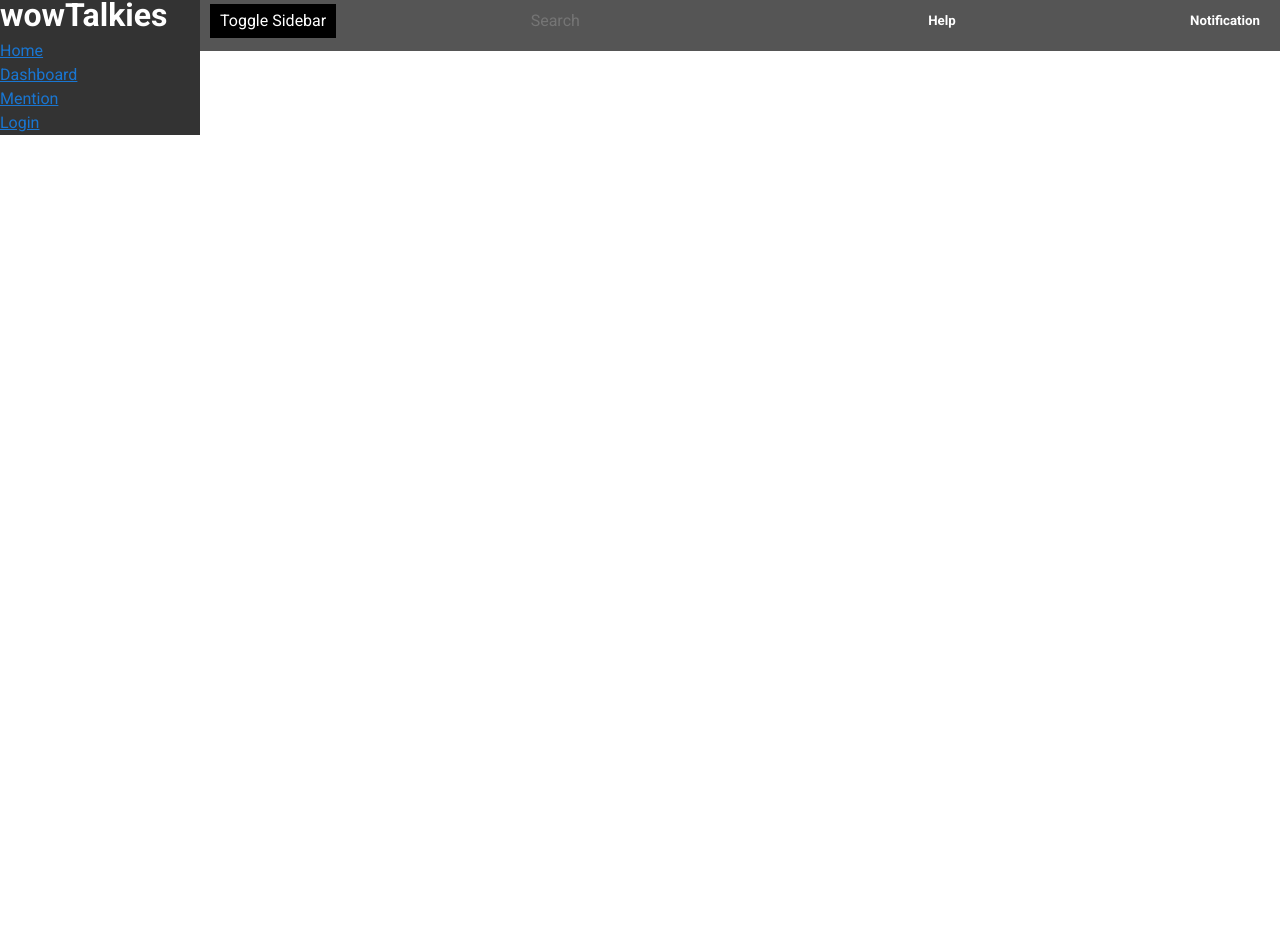
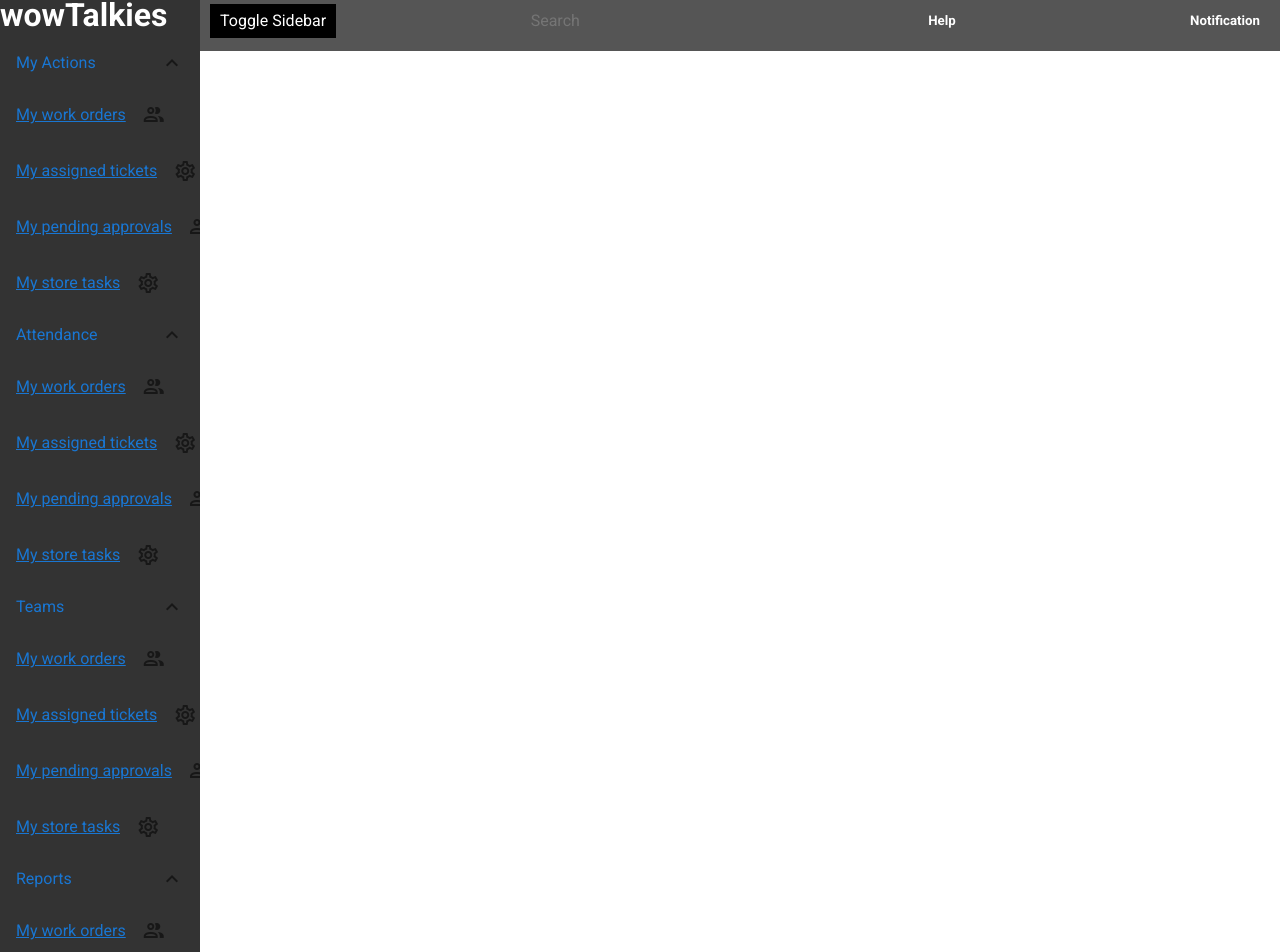
Before and after one commit to sivasethusaravanans/vue, a Vue app: page / in a window 1280 px wide. Shown: the part 9-961 px from the top of the page. Before the commit the page ends 800 px from the top, so only its background shows below. Built offline with nearby package versions, Linux system fonts and the light colour scheme.

Commit message:
3rd commit

```diff
--- a/src/components/sidebar.vue
+++ b/src/components/sidebar.vue
@@ -8,13 +8,84 @@
       <div>
         <h1>wowTalkies</h1>
       </div>
-        <div >
-        <router-link class="router-style" to="/home">Home</router-link>
-        <div > <router-link class="router-style" to="/about">Dashboard</router-link>  </div>
-            <div > <router-link class="router-style" to="/bout">Mention</router-link>  </div>
-                <div >   <router-link class="router-style" to="/bout">Login</router-link>  </div>
       <div>
+        <div>
+          <div>
+            <v-list-group :value="true">
+              <template v-slot:activator>
+                <v-list-item-title>My Actions</v-list-item-title>
+              </template>
 
+              <v-list-item v-for="([title, icon, route], i) in MyActions" :key="i" link>
+                <router-link :to="route">
+                  <v-list-item-title v-text="title"></v-list-item-title>
+                </router-link>
+                <v-list-item-icon>
+                  <v-icon v-text="icon"></v-icon>
+                </v-list-item-icon>
+              </v-list-item>
+            </v-list-group>
+
+            <v-list-group :value="true">
+              <template v-slot:activator>
+                <v-list-item-title>Attendance</v-list-item-title>
+              </template>
+
+              <v-list-item v-for="([title, icon, route], i) in MyActions" :key="i" link>
+                <router-link :to="route">
+                  <v-list-item-title v-text="title"></v-list-item-title>
+                </router-link>
+                <v-list-item-icon>
+                  <v-icon v-text="icon"></v-icon>
+                </v-list-item-icon>
+              </v-list-item>
+            </v-list-group>
+
+            <v-list-group :value="true">
+              <template v-slot:activator>
+                <v-list-item-title>Teams</v-list-item-title>
+              </template>
+
+              <v-list-item v-for="([title, icon, route], i) in MyActions" :key="i" link>
+                <router-link :to="route">
+                  <v-list-item-title v-text="title"></v-list-item-title>
+                </router-link>
+                <v-list-item-icon>
+                  <v-icon v-text="icon"></v-icon>
+                </v-list-item-icon>
+              </v-list-item>
+            </v-list-group>
+
+            <v-list-group :value="true">
+              <template v-slot:activator>
+                <v-list-item-title>Reports</v-list-item-title>
+              </template>
+
+              <v-list-item v-for="([title, icon, route], i) in MyActions" :key="i" link>
+                <router-link :to="route">
+                  <v-list-item-title v-text="title"></v-list-item-title>
+                </router-link>
+                <v-list-item-icon>
+                  <v-icon v-text="icon"></v-icon>
+                </v-list-item-icon>
+              </v-list-item>
+            </v-list-group>
+
+            <v-list-group :value="true">
+              <template v-slot:activator>
+                <v-list-item-title>My Actions</v-list-item-title>
+              </template>
+
+              <v-list-item v-for="([title, icon, route], i) in MyActions" :key="i" link>
+                <router-link :to="route">
+                  <v-list-item-title v-text="title"></v-list-item-title>
+                </router-link>
+                <v-list-item-icon>
+                  <v-icon v-text="icon"></v-icon>
+                </v-list-item-icon>
+              </v-list-item>
+            </v-list-group>
+          </div>
         </div>
       </div>
     </div>
@@ -31,9 +102,6 @@
         <div><h5>Help</h5></div>
 
         <div><h5>Notification</h5></div>
-
-
-
       </div>
 
       <!-- Page content -->
@@ -44,94 +112,93 @@
 
 <script>
 export default {
-    name: 'YourComponent',
+  name: "YourComponent",
 
   data: () => ({
-
+    open: false,
     isSidebarClosed: false,
 
     MyActions: [
-        ['  My work orders', 'mdi-account-multiple-outline'],
-        ['  My assigned tickets', 'mdi-cog-outline'],
-        ['  My pending approvals', 'mdi-account-multiple-outline'],
-        ['  My store tasks', 'mdi-cog-outline'],
+      ["  My work orders", "mdi-account-multiple-outline", "/home"],
+      ["  My assigned tickets", "mdi-cog-outline", "/home"],
+      ["  My pending approvals", "mdi-account-multiple-outline", "/home"],
+      ["  My store tasks", "mdi-cog-outline", "/home"],
     ],
     Reports2: [
-        ['My Reports', 'mdi-account-multiple-outline'],
-        ['My Store Stocks', 'mdi-cog-outline'],
+      ["My Reports", "mdi-account-multiple-outline"],
+      ["My Store Stocks", "mdi-cog-outline"],
     ],
     BusinessSetup: [
-        ['Zone', 'mdi-account-multiple-outline'],
-        ['Site', 'mdi-cog-outline'],
-        ['Asset Categories', 'mdi-account-multiple-outline'],
-        ['LOcation', 'mdi-cog-outline'],
-        ['Equipment', 'mdi-account-multiple-outline'],
-        ['IOT Rules Settings', 'mdi-cog-outline'],
-        ['Services', 'mdi-cog-outline'],
+      ["Zone", "mdi-account-multiple-outline"],
+      ["Site", "mdi-cog-outline"],
+      ["Asset Categories", "mdi-account-multiple-outline"],
+      ["LOcation", "mdi-cog-outline"],
+      ["Equipment", "mdi-account-multiple-outline"],
+      ["IOT Rules Settings", "mdi-cog-outline"],
+      ["Services", "mdi-cog-outline"],
     ],
     MaintenenceSetup: [
-        ['Tasks', 'mdi-account-multiple-outline'],
-        ['Tasks lists', 'mdi-cog-outline'],
-        ['Checks', 'mdi-account-multiple-outline'],
-        ['Check Lists', 'mdi-cog-outline'],
-        ['Work Order Template', 'mdi-account-multiple-outline'],
-        ['Work Order Scheduler', 'mdi-cog-outline']
+      ["Tasks", "mdi-account-multiple-outline"],
+      ["Tasks lists", "mdi-cog-outline"],
+      ["Checks", "mdi-account-multiple-outline"],
+      ["Check Lists", "mdi-cog-outline"],
+      ["Work Order Template", "mdi-account-multiple-outline"],
+      ["Work Order Scheduler", "mdi-cog-outline"],
     ],
     People: [
-        ['Organisation Unit', 'mdi-account-multiple-outline'],
-        ['Designation', 'mdi-cog-outline'],
-        ['Employee', 'mdi-account-multiple-outline'],
-        ['User Roles', 'mdi-cog-outline'],
-        ['Shifts', 'mdi-account-multiple-outline'],
-        ['Rostering', 'mdi-cog-outline'] ,
-        ['Teams', 'mdi-cog-outline']
+      ["Organisation Unit", "mdi-account-multiple-outline"],
+      ["Designation", "mdi-cog-outline"],
+      ["Employee", "mdi-account-multiple-outline"],
+      ["User Roles", "mdi-cog-outline"],
+      ["Shifts", "mdi-account-multiple-outline"],
+      ["Rostering", "mdi-cog-outline"],
+      ["Teams", "mdi-cog-outline"],
     ],
     Inventory: [
-        ['UDM and Store Settings', 'mdi-account-multiple-outline'],
-        ['Items', 'mdi-cog-outline'],
-        ['Suppliers', 'mdi-account-multiple-outline'],
+      ["UDM and Store Settings", "mdi-account-multiple-outline"],
+      ["Items", "mdi-cog-outline"],
+      ["Suppliers", "mdi-account-multiple-outline"],
     ],
     Tickets: [
-        ['Ticket Categories', 'mdi-account-multiple-outline'],
-        ['Category Helpdesk', 'mdi-cog-outline'],
+      ["Ticket Categories", "mdi-account-multiple-outline"],
+      ["Category Helpdesk", "mdi-cog-outline"],
     ],
     Reports: [
-        ['Asset', 'mdi-account-multiple-outline'],
-        ['Maintenence', 'mdi-cog-outline'],
-        ['Ticket', 'mdi-account-multiple-outline'],
-        ['Inventory', 'mdi-cog-outline'],
-        ['People', 'mdi-account-multiple-outline'],
-        ['PPM Planner', 'mdi-cog-outline'] ,
-        ['Teams', 'mdi-cog-outline'] ,
-        ['Workorder Execution', 'mdi-cog-outline']
+      ["Asset", "mdi-account-multiple-outline"],
+      ["Maintenence", "mdi-cog-outline"],
+      ["Ticket", "mdi-account-multiple-outline"],
+      ["Inventory", "mdi-cog-outline"],
+      ["People", "mdi-account-multiple-outline"],
+      ["PPM Planner", "mdi-cog-outline"],
+      ["Teams", "mdi-cog-outline"],
+      ["Workorder Execution", "mdi-cog-outline"],
     ],
     SLA: [
-        ['Service Level Agrement', 'mdi-account-multiple-outline'],
-        ['SLA Reports', 'mdi-cog-outline'],
+      ["Service Level Agrement", "mdi-account-multiple-outline"],
+      ["SLA Reports", "mdi-cog-outline"],
     ],
     Teams: [
-        ['My Teams', 'mdi-account-multiple-outline'],
-        ['Team Attentence', 'mdi-cog-outline'],
+      ["My Teams", "mdi-account-multiple-outline"],
+      ["Team Attentence", "mdi-cog-outline"],
     ],
     Attentance: [
-        ['My Attentence', 'mdi-account-multiple-outline'],
-        ['My Schedule', 'mdi-cog-outline'],
+      ["My Attentence", "mdi-account-multiple-outline"],
+      ["My Schedule", "mdi-cog-outline"],
     ],
     cruds: [
-        ['Create', 'mdi-plus-outline'],
-        ['Read', 'mdi-file-outline'],
-        ['Update', 'mdi-update'],
-        ['Delete', 'mdi-delete'],
+      ["Create", "mdi-plus-outline"],
+      ["Read", "mdi-file-outline"],
+      ["Update", "mdi-update"],
+      ["Delete", "mdi-delete"],
     ],
     cruds1: [
-        ['Add', 'mdi-plus-outline'],
-        ['Read', 'mdi-file-outline'],
-        ['Update', 'mdi-update'],
-        ['Delete', 'mdi-delete'],
+      ["Add", "mdi-plus-outline"],
+      ["Read", "mdi-file-outline"],
+      ["Update", "mdi-update"],
+      ["Delete", "mdi-delete"],
     ],
     drawer: false,
     group: null,
-
   }),
   methods: {
     toggleSidebar() {
@@ -167,8 +234,19 @@
   /* transition: width 0.3s ease, visibility 0.3s ease;  */
   /* Add transition for visibility */
 }
-  h5{
+.custom-card {
+  background-color: black;
+  /* Add any other styles you want for the custom card */
+}
+h5 {
   padding: 20px;
+}
+.black-text {
+  color: black !important;
+}
+
+.black-background {
+  background-color: black !important;
 }
 .sidebar router-link {
   display: block; /* Display links as block-level elements (one below the other) */
@@ -205,7 +283,6 @@
   justify-content: space-between;
   display: flex;
   align-items: center;
-
 }
 
 .appbar h1 {
@@ -223,5 +300,8 @@
   outline: none;
   margin-left: 10px;
 }
-
+.mx-auto {
+  background-color: black;
+  color: black;
+}
 </style>
```
Also changed, not shown: src/components/home.vue (+112 -224 lines). Lines whose indentation alone changed are shown as unchanged.
